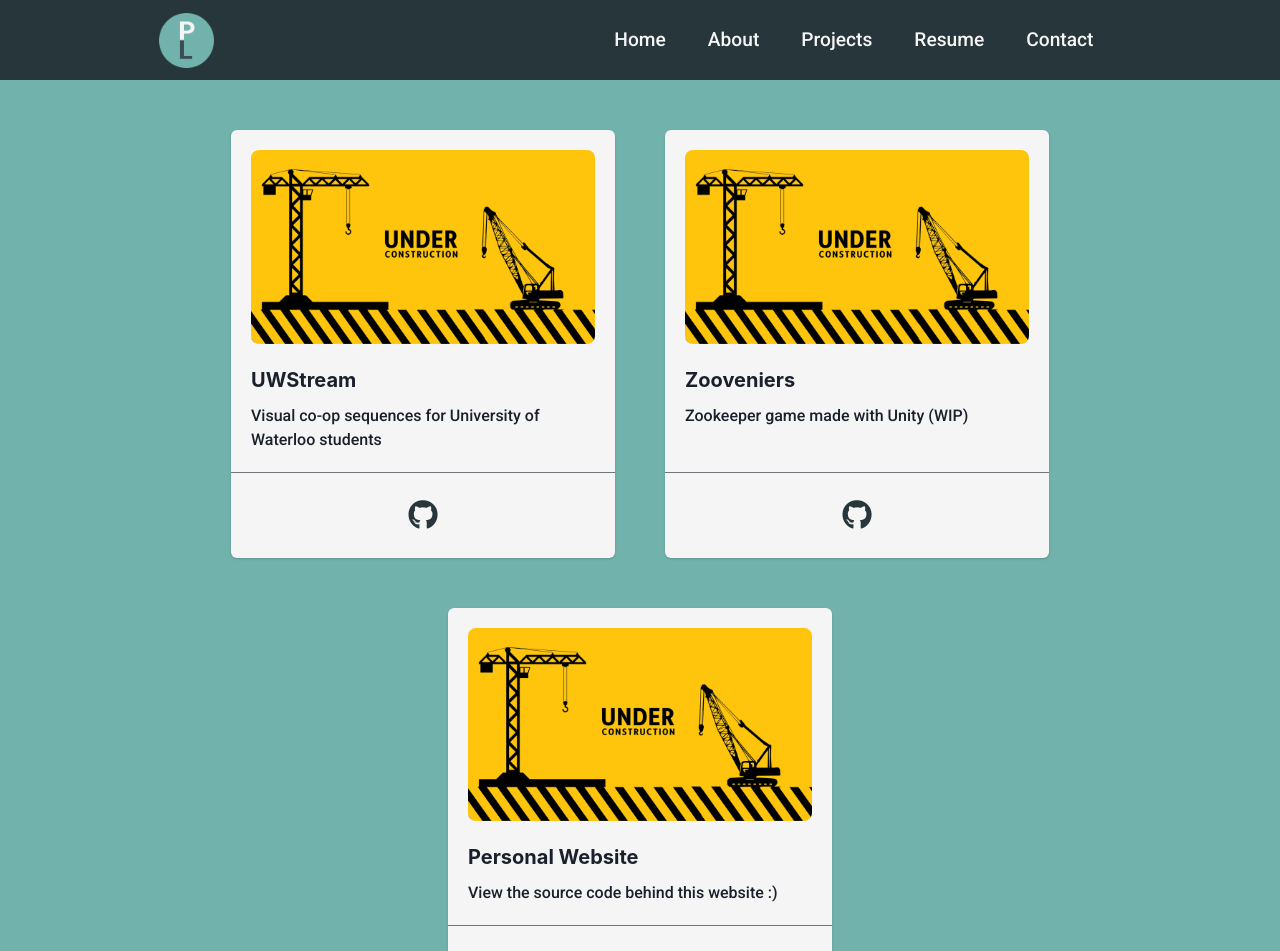
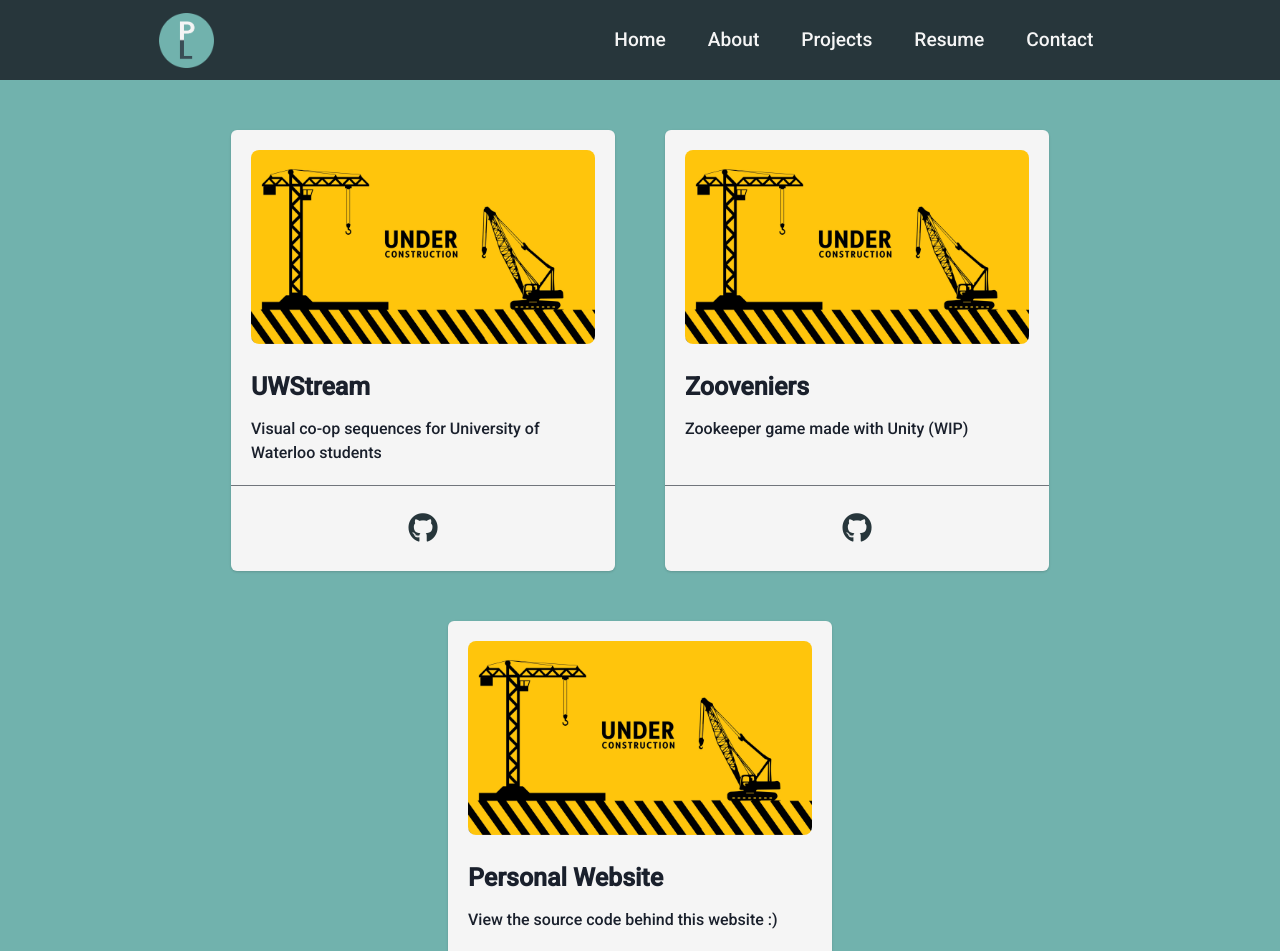
Before and after one commit to pollyliu1/pollyliu1.github.io, a React (Create React App) app: page /projects in a window 1280 px wide. Shown: the top 951 px of the page. Built offline with nearby package versions, Linux system fonts and the light colour scheme.

Commit message:
Fixed theming

```diff
--- a/src/pages/About.js
+++ b/src/pages/About.js
@@ -8,11 +8,10 @@ class About extends React.Component {
         return(
             <Box className="about">
                 <Flex className="headshot-container">
-                    <Image className="headshot"
-                    src="headshot.png" fallbackSrc="https://via.placeholder.com/1920x1080"
-                    boxShadow="dark-lg" rounded="lg"
-                    />
+                    <Image className="headshot" src="headshot.png"
+                    boxShadow="dark-lg" rounded="lg" />
                 </Flex>
+
             </Box>
         )
     }
--- a/src/pages/Projects.css
+++ b/src/pages/Projects.css
@@ -8,6 +8,13 @@
     grid-template-columns: repeat(auto-fit, minmax(400px, 1fr));
     flex-wrap: wrap;
     justify-content: center;
+    font-family: "Roboto";
+    font-weight: 400;
+}
+
+.headers {
+    font-weight: 700;
+    font-size: 25px;
 }
 
 .card {
--- a/src/pages/Projects.js
+++ b/src/pages/Projects.js
@@ -26,7 +26,7 @@ class Projects extends React.Component {
                         borderRadius='lg'
                         />
                         <Stack mt='6' spacing='3'>
-                        <Heading size='md'>UWStream</Heading>
+                        <Text className="headers" size='md'>UWStream</Text>
                         <Text>
                             Visual co-op sequences for University of Waterloo students
                         </Text>
@@ -47,7 +47,7 @@ class Projects extends React.Component {
                         borderRadius='lg'
                         />
                         <Stack mt='6' spacing='3'>
-                        <Heading size='md'>Zooveniers</Heading>
+                        <Text className="headers" size='md'>Zooveniers</Text>
                         <Text>
                             Zookeeper game made with Unity (WIP)
                         </Text>
@@ -68,7 +68,7 @@ class Projects extends React.Component {
                         borderRadius='lg'
                         />
                         <Stack mt='6' spacing='3'>
-                        <Heading size='md'>Personal Website</Heading>
+                        <Text className="headers" size='md'>Personal Website</Text>
                         <Text>
                             View the source code behind this website :)
                         </Text>
```
